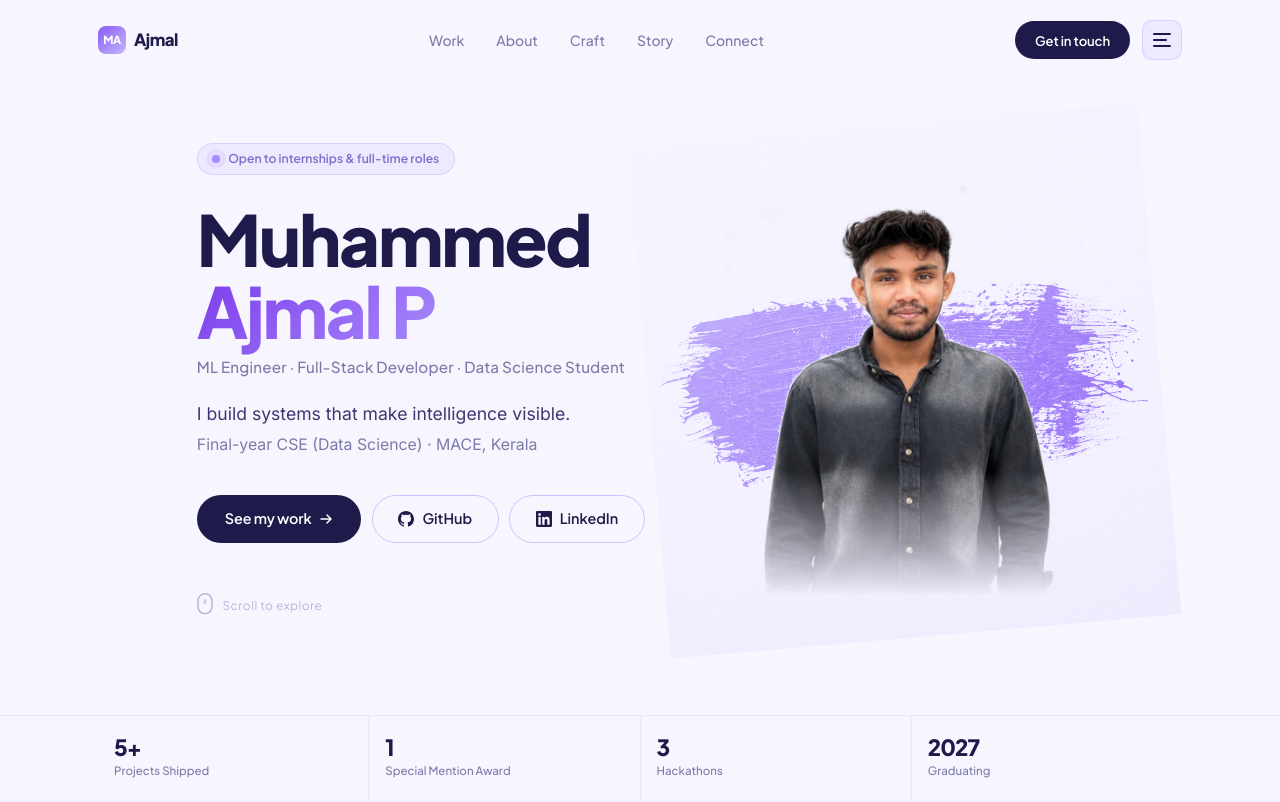
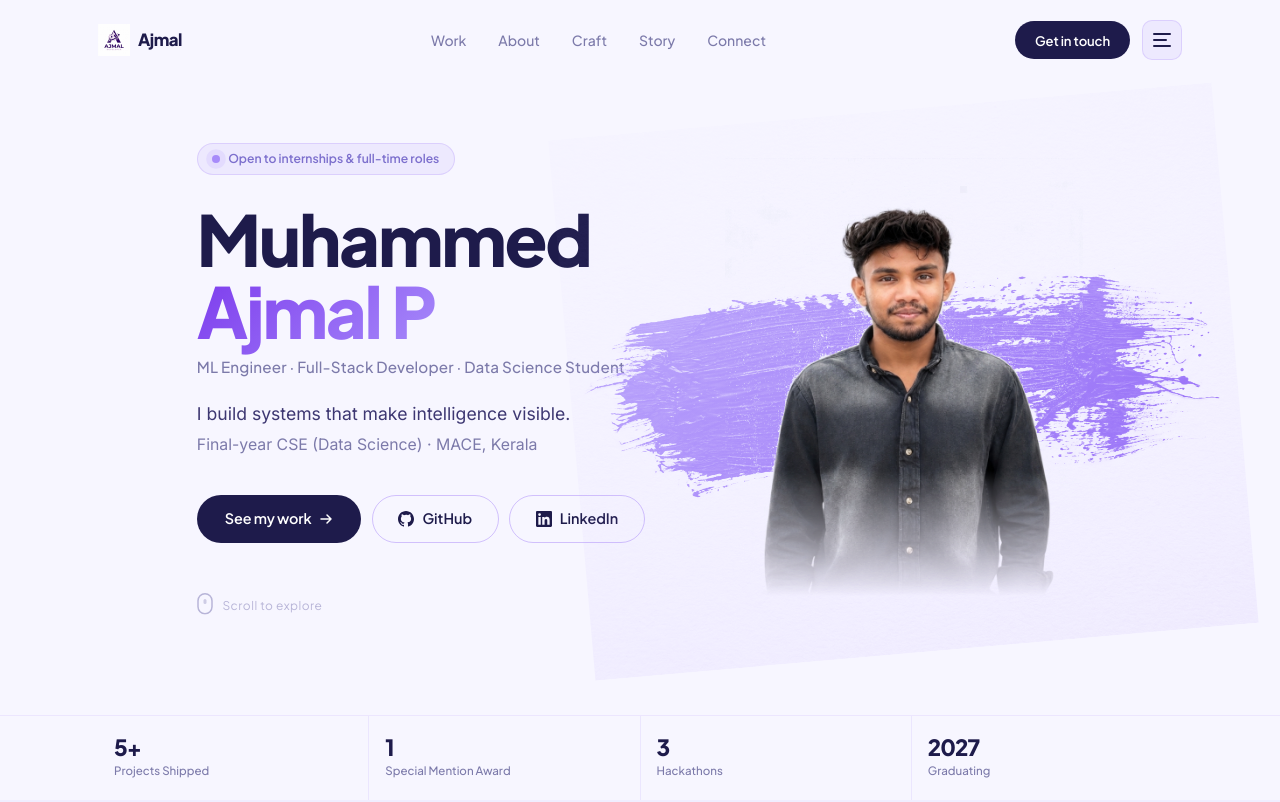
Before and after one commit to ajmal0005/portfolio, a React (Vite) app: page / in a window 1280 px wide. Shown: the top 802 px of the page. Built offline with nearby package versions, Linux system fonts and the light colour scheme.

Commit message:
Widen brush paint stroke in hero, add generated logo

```diff
--- a/src/components/Hero.tsx
+++ b/src/components/Hero.tsx
@@ -159,8 +159,8 @@ export default function Hero() {
           <div style={{
             position: 'absolute',
             top: '-5%',
-            left: '-15%',
-            right: '-15%',
+            left: '-25%',
+            right: '-25%',
             bottom: '-5%',
             background: 'linear-gradient(135deg, var(--lavender-300), var(--lavender-500))',
             WebkitMaskImage: 'url(/brush_mask.png)',
@@ -172,7 +172,7 @@ export default function Hero() {
             maskRepeat: 'no-repeat',
             maskPosition: 'center',
             zIndex: 0,
-            transform: 'rotate(-5deg) scale(1.1)',
+            transform: 'rotate(-5deg) scaleX(1.35) scaleY(1.1)',
           }} />
 
           {/* Photo container */}
--- a/src/components/Navigation.tsx
+++ b/src/components/Navigation.tsx
@@ -66,17 +66,15 @@ export default function Navigation() {
               gap: '0.5rem',
             }}
           >
-            <span style={{
-              width: 28,
-              height: 28,
-              background: 'linear-gradient(135deg, var(--lavender-500), var(--lavender-300))',
-              borderRadius: 8,
-              display: 'grid',
-              placeItems: 'center',
-              fontSize: '0.7rem',
-              color: '#fff',
-              fontWeight: 800,
-            }}>MA</span>
+            <img
+              src="/logo.png"
+              alt="Logo"
+              style={{
+                height: 32,
+                width: 'auto',
+                mixBlendMode: 'multiply',
+              }}
+            />
             {personal.nameShort}
           </a>
 
```
Also changed, not shown: public/logo.png (added).
